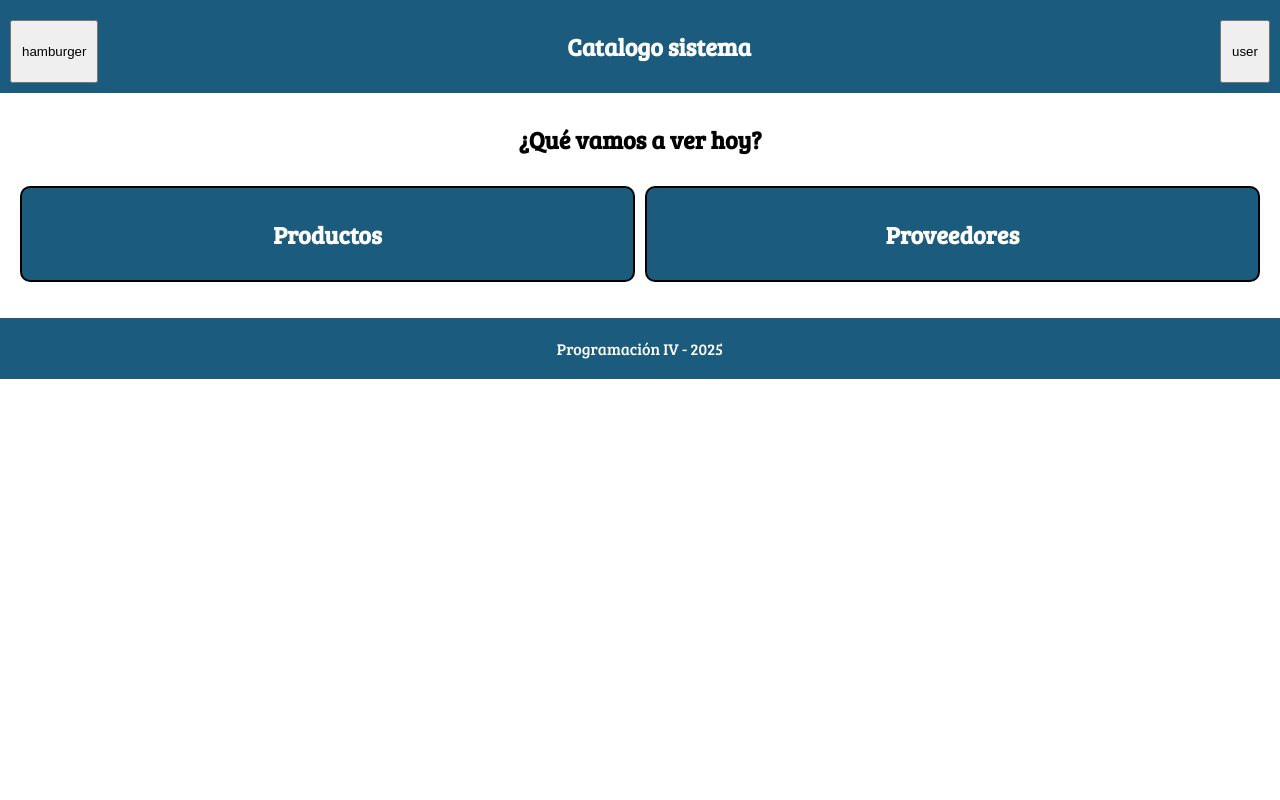
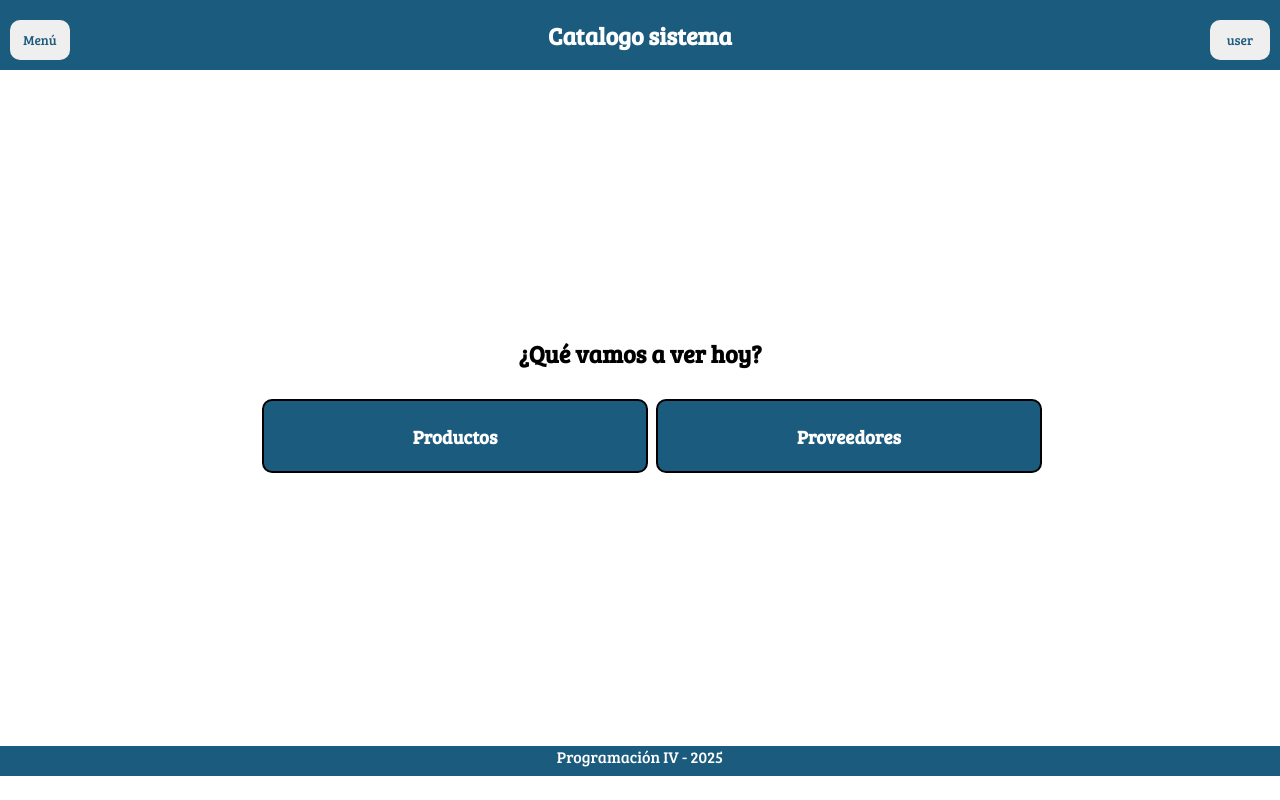
Before and after one commit to Tomy52/tp-prog-iv, an Angular app: page /main-menu in a window 1280 px wide. Built offline with nearby package versions, Linux system fonts and the light colour scheme; sample sign-in values are in the browser's storage.

Commit message:
fix: styles for main menu component and main menu buttons

```diff
--- a/src/app/components/footer-component/footer-component.css
+++ b/src/app/components/footer-component/footer-component.css
@@ -1,7 +1,12 @@
+div{
+  background-color: var(--color_principal);
+  height: 30px;
+
+}
+
 p {
-  padding-inline: var(--header_padding);
-  padding-block: calc(var(--header_padding) * 2);
+  /*padding-inline: var(--header_padding);*/
+  /*padding-block: calc(var(--header_padding) * 2);*/
   color: white;
   text-align: center;
-  background-color: var(--color_principal);
 }
--- a/src/app/components/footer-component/footer-component.html
+++ b/src/app/components/footer-component/footer-component.html
@@ -1 +1,5 @@
+<div>
+
 <p>Programación IV - 2025</p>
+
+</div>
--- a/src/app/components/header-component/header-component.css
+++ b/src/app/components/header-component/header-component.css
@@ -1,15 +1,19 @@
 nav {
-  /* reglas de display */
   display: flex;
   flex-direction: row;
   justify-content: space-between;
-
+  align-items: center;
   padding: var(--header_padding);
-
-  /* etc */
-
-
-  /* colores y otras cosas */
   background-color: var(--color_principal);
   color: white;
+  height: 50px;
 }
+
+button.nav-bar-button {
+  height: 40px;
+  width: 60px;
+  border: none;
+  border-radius: 10px;
+  font-family: "BreeSerif-regular", serif;
+  color: var(--color_principal);
+}
--- a/src/app/components/header-component/header-component.html
+++ b/src/app/components/header-component/header-component.html
@@ -1,5 +1,5 @@
 <nav>
-  <button>hamburger</button> <!-- no tengo ni idea como hacerlos, perdon!-->
+  <button class="nav-bar-button">Menú</button> <!-- no tengo ni idea como hacerlos, perdon!-->
   <h1>Catalogo sistema</h1>
-  <button>user</button> <!-- no tengo ni idea como hacerlos, perdon!-->
+  <button class="nav-bar-button">user</button> <!-- no tengo ni idea como hacerlos, perdon!-->
 </nav>
--- a/src/app/components/main-menu/main-menu-button/main-menu-button.css
+++ b/src/app/components/main-menu/main-menu-button/main-menu-button.css
@@ -2,19 +2,22 @@ article {
   /* reglas de display */
   display: flex;
   justify-content: center;
+  align-items: center;
   padding: var(--header_padding);
+
 
   /* etc */
   text-align: center;
 
-
   /* colores y otras cosas */
   background-color: var(--color_principal);
   color: white;
-
-
   border-radius: 10px;
   border: 2px solid black;
+
+  height: 50px;
+  width: 100%;
+
 }
 
 article:hover {
--- a/src/app/components/main-menu/main-menu-button/main-menu-button.html
+++ b/src/app/components/main-menu/main-menu-button/main-menu-button.html
@@ -1,3 +1,3 @@
 <article [routerLink]="['/',router_link()]">
-    <h2>{{texto()}}</h2>
+    <h3>{{texto()}}</h3>
 </article>
--- a/src/app/components/main-menu/main-menu-screen/main-menu-screen.css
+++ b/src/app/components/main-menu/main-menu-screen/main-menu-screen.css
@@ -2,8 +2,10 @@ section {
   /* reglas de display */
   display: flex;
   flex-direction: column;
-
+  height: 80dvh;
   padding: var(--header_padding);
+  align-items: center;
+  justify-content: center;
 
 
   /* colores y otras cosas */
@@ -17,10 +19,14 @@ section {
   display: grid;
   grid-template-columns: repeat(auto-fit, minmax(300px, 1fr));
   padding: var(--header_padding);
-  gap: var(--header_padding);
+  gap: 2rem;
+  width: 60%;
+  /*align-items: center;*/
+  /*justify-content: center;*/
+
 }
 
-h1 {
+h2 {
   color: black;
   text-align: center;
 }
--- a/src/app/components/main-menu/main-menu-screen/main-menu-screen.html
+++ b/src/app/components/main-menu/main-menu-screen/main-menu-screen.html
@@ -1,8 +1,8 @@
 <section>
-  <h1>¿Qué vamos a ver hoy?</h1>
+  <h2>¿Qué vamos a ver hoy?</h2>
 
   <div class="menu_container">
     <app-main-menu-button texto="Productos" router_link="products"/>
-    <app-main-menu-button texto="Proveedores" router_link="test"/>
+    <app-main-menu-button texto="Proveedores" router_link="form-suppliers" />
   </div>
 </section>
```
